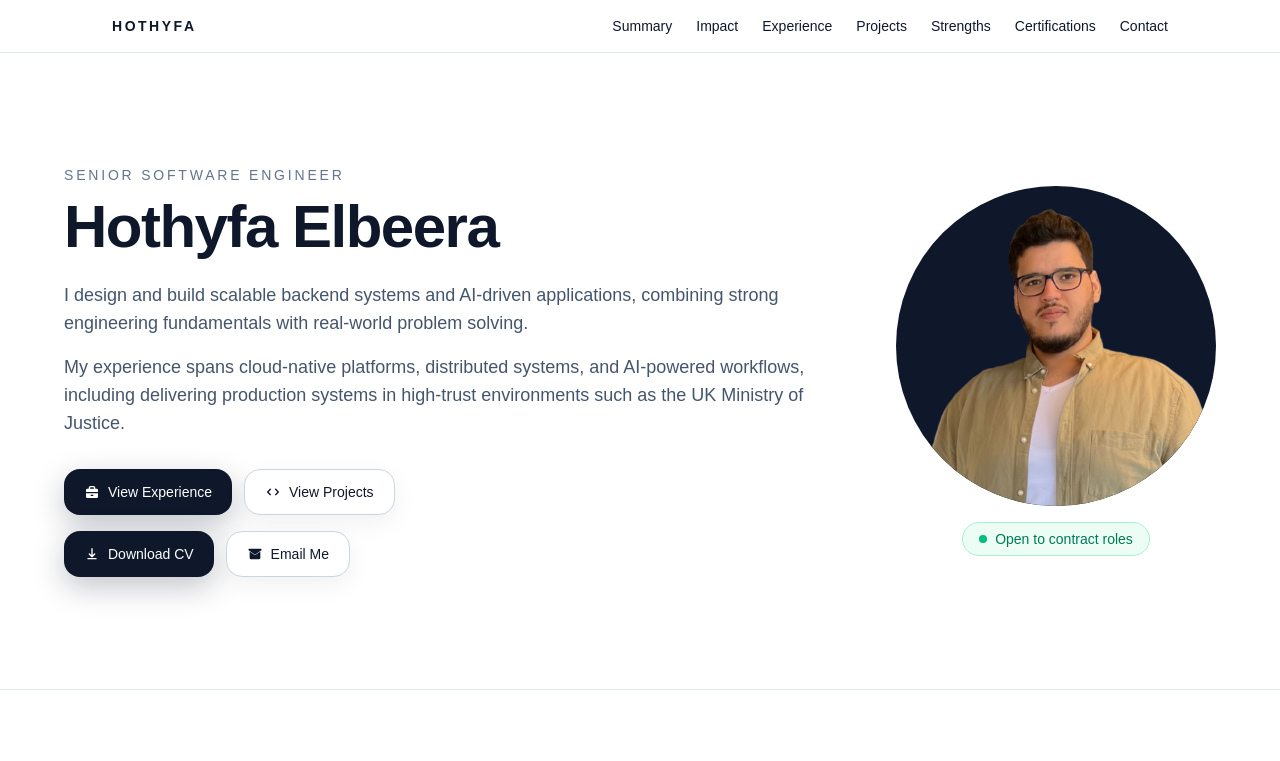
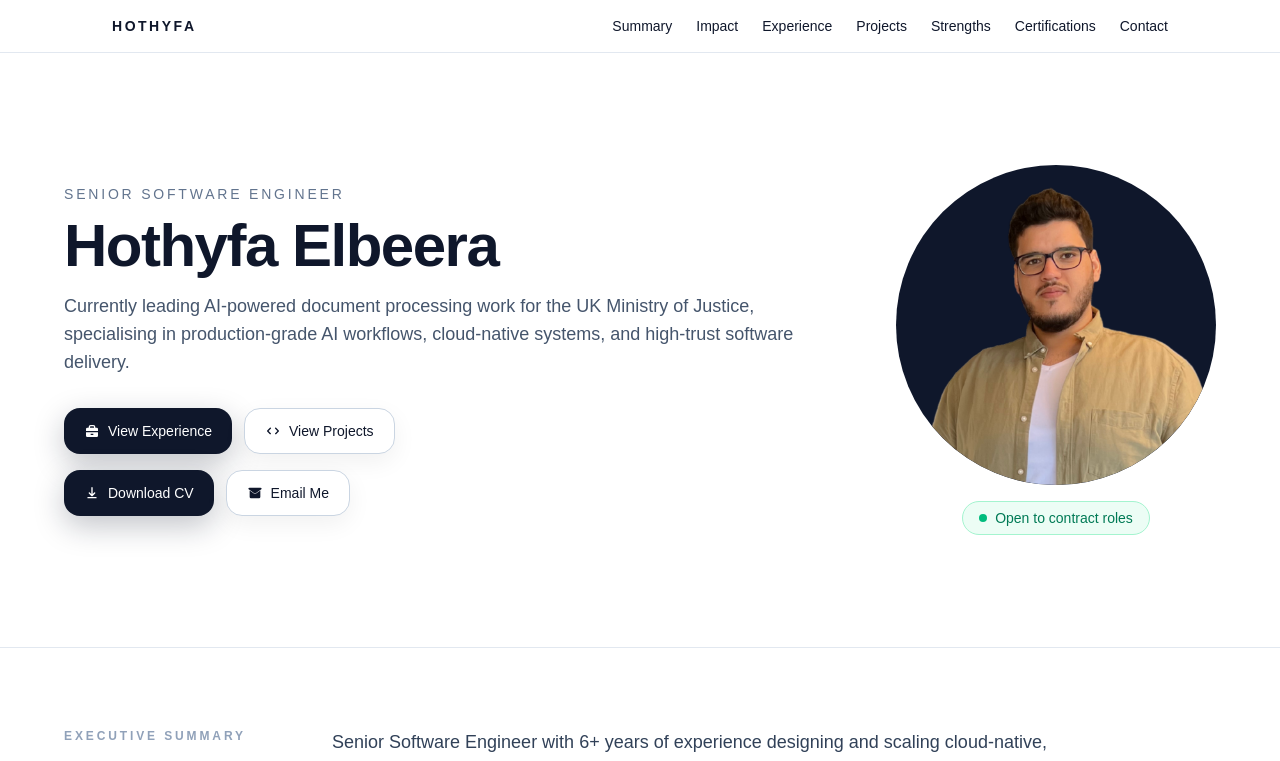
Before and after one commit to Elbeera/hothyfa-cv, a Next.js app: page / in a window 1280 px wide. Shown: the top 761 px of the page. Built offline with nearby package versions, Linux system fonts and the light colour scheme.

Commit message:
Strengthen hero with MoJ AI leadership positioning

```diff
--- a/src/app/layout.tsx
+++ b/src/app/layout.tsx
@@ -2,12 +2,12 @@ import type { Metadata } from "next";
 import "./globals.css";
 
 export const metadata: Metadata = {
-  title: "Hothyfa | Senior Full Stack Engineer",
+  title: "Hothyfa | Senior Software Engineer",
   icons: {
     icon: "/favicon.png",
   },
   description:
-    "Senior Full Stack Engineer building scalable web platforms, backend APIs, and AI-assisted systems.",
+    "Senior Software Engineer building scalable web platforms, backend APIs, and AI-assisted systems.",
 };
 
 export default function RootLayout({
--- a/src/components/Footer.tsx
+++ b/src/components/Footer.tsx
@@ -7,7 +7,7 @@ export default function Footer() {
           </p>
 
           <p className="text-sm text-slate-500">
-            Senior Full Stack Engineer
+            Senior Software Engineer
           </p>
         </div>
       </footer>
--- a/src/components/Hero.tsx
+++ b/src/components/Hero.tsx
@@ -40,17 +40,6 @@ export default function Hero() {
                         >
                             Hothyfa Elbeera
                         </motion.h1>
-
-                        <motion.p
-                            variants={fadeUp}
-                            initial="hidden"
-                            animate="visible"
-                            transition={{ delay: 0.15 }}
-                            className="mt-6 text-base leading-7 text-slate-600 sm:text-lg"
-                        >
-                            I design and build scalable backend systems and AI-driven applications, combining strong engineering fundamentals with real-world problem solving.
-                        </motion.p>
-
                         <motion.p
                             variants={fadeUp}
                             initial="hidden"
@@ -58,7 +47,9 @@ export default function Hero() {
                             transition={{ delay: 0.2 }}
                             className="mt-4 text-base leading-7 text-slate-600 sm:text-lg"
                         >
-                            My experience spans cloud-native platforms, distributed systems, and AI-powered workflows, including delivering production systems in high-trust environments such as the UK Ministry of Justice.
+                            Currently leading AI-powered document processing work for the UK Ministry of
+                            Justice, specialising in production-grade AI workflows, cloud-native systems,
+                            and high-trust software delivery.
                         </motion.p>
 
                         {/* Primary buttons */}
```
